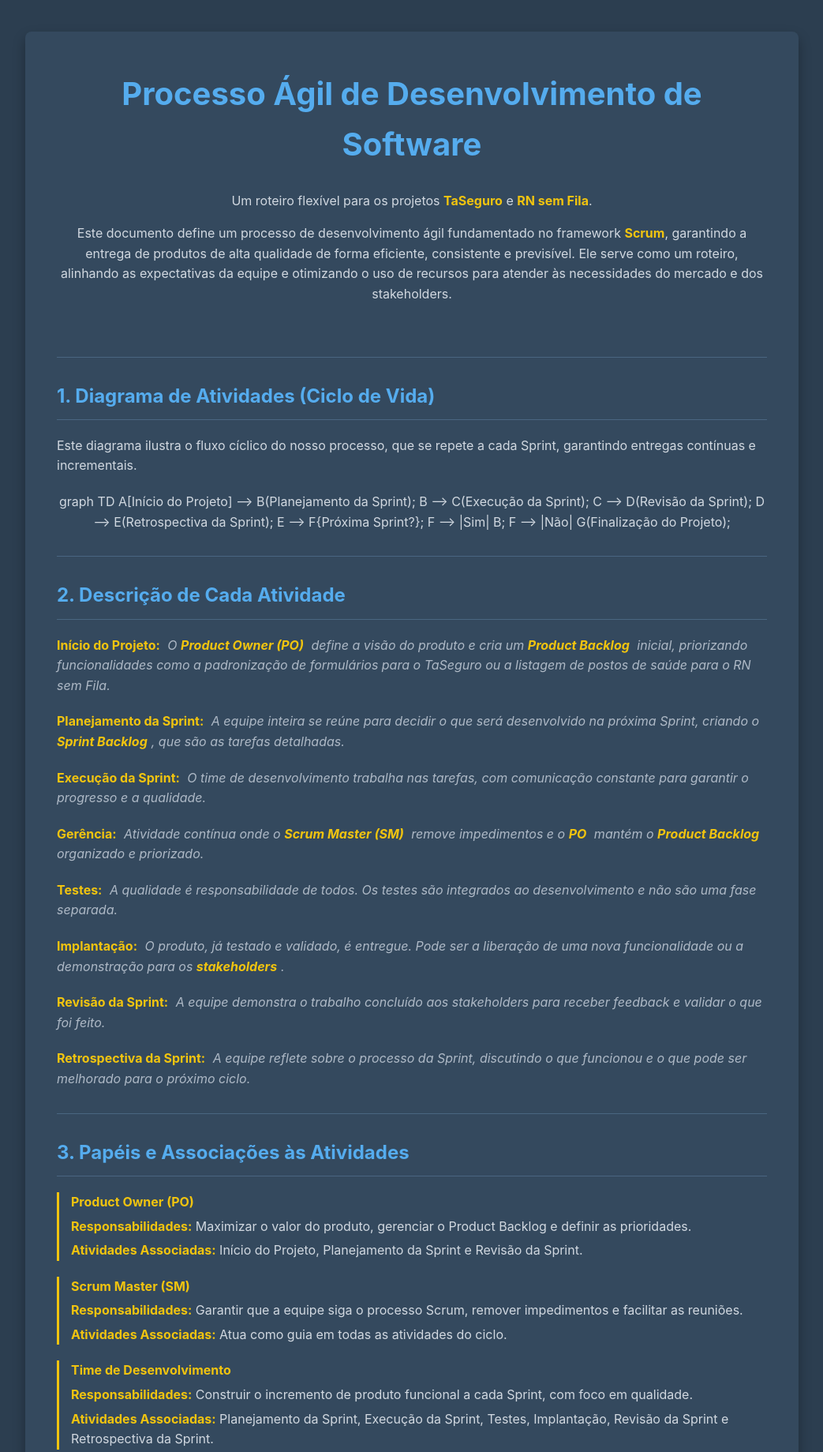
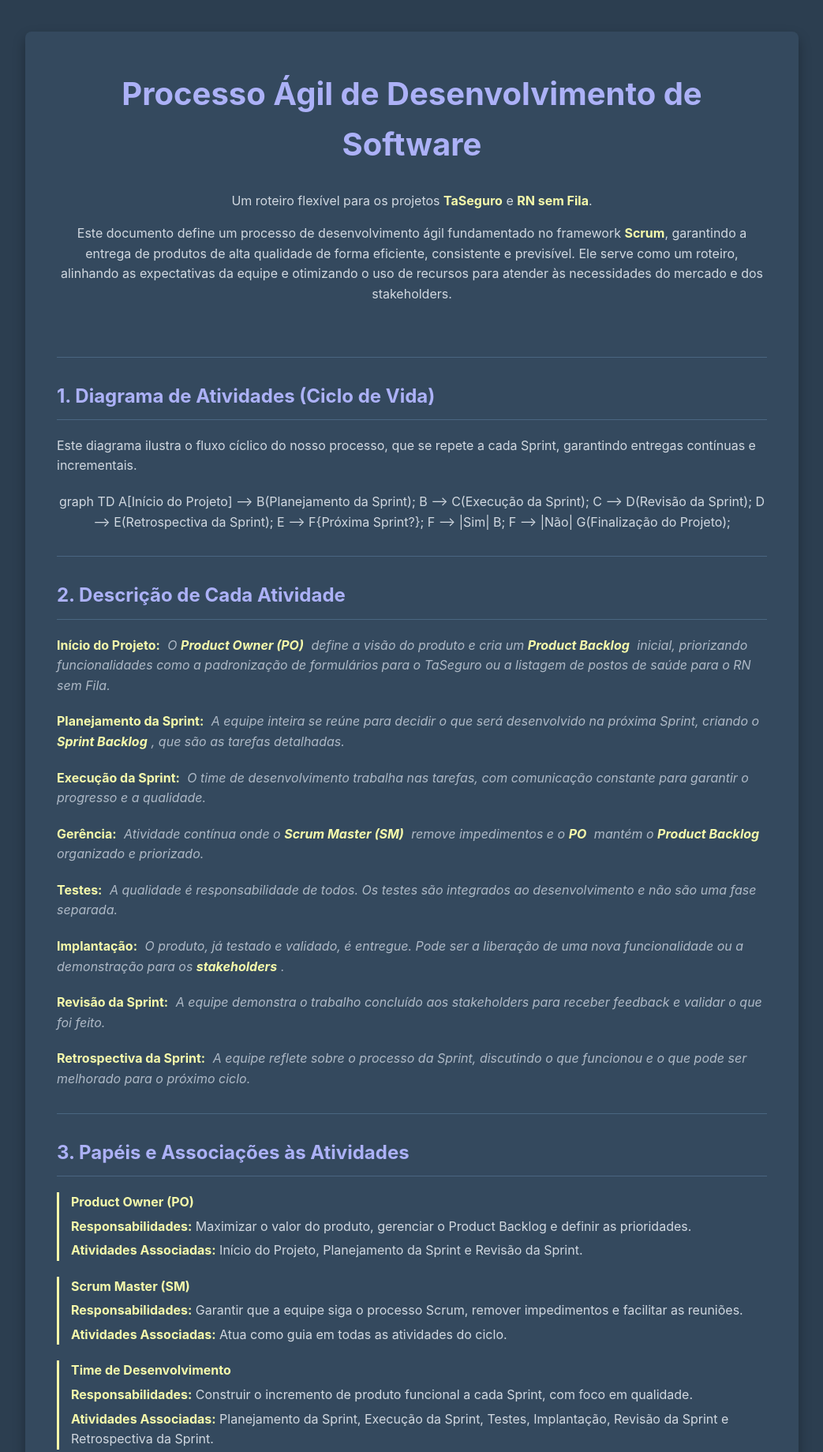
Before and after one commit to MaryaAlexandre/pds-corporativo, a plain HTML site: page index.html in a window 1280 px wide. Shown: the top 1839 px of the page at 79% size, without its empty margins (118-1161 px from the left). Drawn offline with Linux system fonts and the light colour scheme; a script that the page names is missing.

Commit message:
fix: cores

```diff
--- a/index.html
+++ b/index.html
@@ -8,8 +8,8 @@
         body {
             font-family: -apple-system, BlinkMacSystemFont, "Segoe UI", Roboto, Helvetica, Arial, sans-serif;
             line-height: 1.6;
-            color: #d1d8e0; /* Cinza claro suave */
-            background-color: #2c3e50; /* Azul escuro elegante */
+            color: #d1d8e0;
+            background-color: #2c3e50; /* Azul escuro */
             margin: 0;
             padding: 0;
         }
@@ -26,12 +26,12 @@
             padding-bottom: 20px;
         }
         h1 {
-            color: #55acee; /* Azul Twitter vibrante */
+            color: #acb1f7; /* Cor sugerida - Lilás suave */
             font-size: 2.5em;
         }
         h2 {
-            color: #55acee; /* Azul Twitter vibrante */
-            border-bottom: 1px solid #4a6681; /* Azul discreto */
+            color: #acb1f7; /* Cor sugerida - Lilás suave */
+            border-bottom: 1px solid #4a6681;
             padding-bottom: 10px;
             margin-top: 30px;
         }
@@ -47,7 +47,7 @@
             margin-bottom: 15px;
         }
         strong {
-            color: #f1c40f; /* Amarelo vibrante */
+            color: #f5f9aa; /* Cor sugerida - Amarelo suave */
         }
         .activity-item {
             margin-bottom: 20px;
@@ -62,7 +62,7 @@
             color: #aeb9c6;
         }
         .role-item {
-            border-left: 3px solid #f1c40f; /* Amarelo vibrante */
+            border-left: 3px solid #f5f9aa; /* Cor sugerida - Amarelo suave */
             padding-left: 15px;
             margin-bottom: 20px;
         }
@@ -70,7 +70,7 @@
             margin: 5px 0;
         }
         .practice-list li {
-            background-color: #3b5066; /* Azul um pouco mais claro */
+            background-color: #3b5066;
             border-radius: 5px;
             padding: 10px;
             border: 1px solid #4a6681;
```
